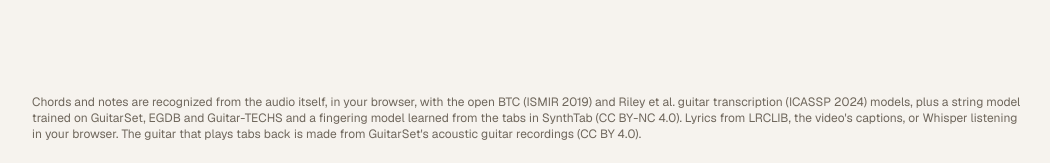
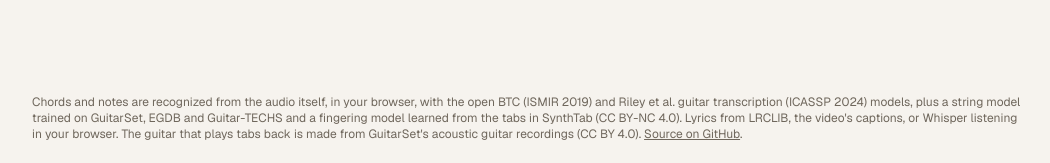
Before and after one commit to halvis82/plectrum, a Next.js app: page / in a window 1280 px wide. Shown: the part 634-797 px from the top of the page, without its empty margins (112-1162 px from the left). Built offline with nearby package versions, Linux system fonts and the light colour scheme; no server answers; the database is empty.

Commit message:
Link the source on GitHub at the bottom of the page

```diff
--- a/src/app/layout.tsx
+++ b/src/app/layout.tsx
@@ -37,7 +37,11 @@ export default function RootLayout({ children }: LayoutProps<"/">) {
         </header>
         <main className="mx-auto w-full max-w-5xl px-4 pb-16 flex-1">{children}</main>
         <footer className="mx-auto w-full max-w-5xl px-4 py-6 text-xs text-muted">
-          Chords and notes are recognized from the audio itself, in your browser, with the open BTC (ISMIR 2019) and Riley et al. guitar transcription (ICASSP 2024) models, plus a string model trained on GuitarSet, EGDB and Guitar-TECHS and a fingering model learned from the tabs in SynthTab (CC BY-NC 4.0). Lyrics from LRCLIB, the video&apos;s captions, or Whisper listening in your browser. The guitar that plays tabs back is made from GuitarSet&apos;s acoustic guitar recordings (CC BY 4.0).
+          Chords and notes are recognized from the audio itself, in your browser, with the open BTC (ISMIR 2019) and Riley et al. guitar transcription (ICASSP 2024) models, plus a string model trained on GuitarSet, EGDB and Guitar-TECHS and a fingering model learned from the tabs in SynthTab (CC BY-NC 4.0). Lyrics from LRCLIB, the video&apos;s captions, or Whisper listening in your browser. The guitar that plays tabs back is made from GuitarSet&apos;s acoustic guitar recordings (CC BY 4.0).{" "}
+          <a href="https://github.com/halvis82/plectrum" target="_blank" rel="noopener noreferrer" className="underline hover:text-fg">
+            Source on GitHub
+          </a>
+          .
         </footer>
         <AdminPrompt />
         <Moved />
```
